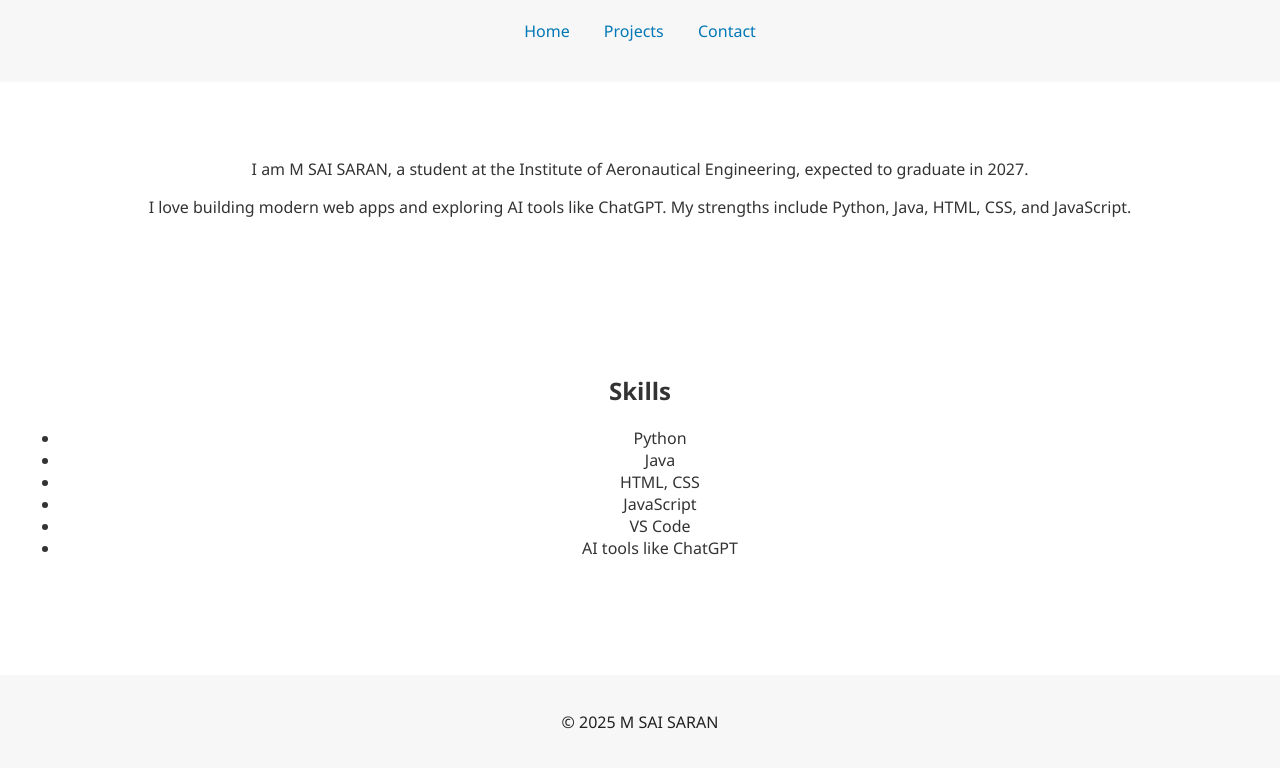
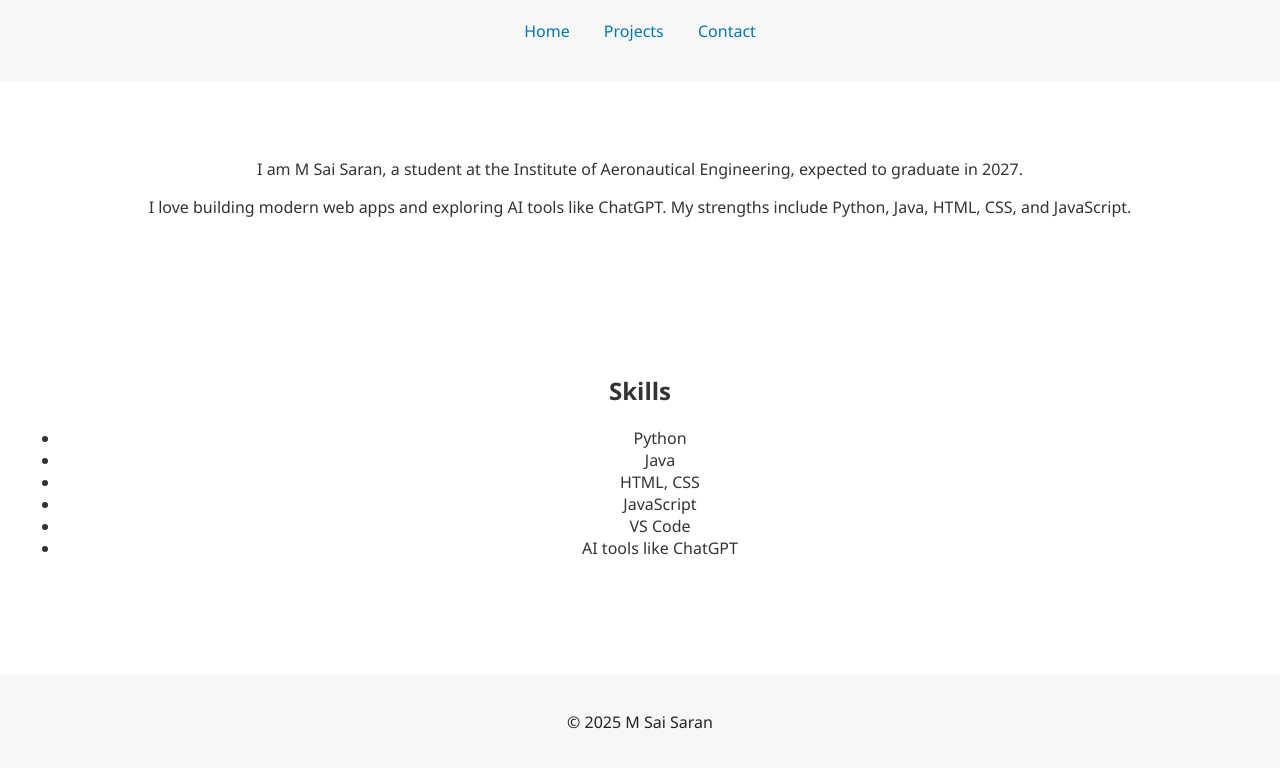
Before and after one commit to Bluethunder1909/Portfolio, a plain HTML site: page about.html in a window 1280 px wide. Shown: the part 106-874 px from the top of the page. Drawn offline with nearby package versions, Linux system fonts and the light colour scheme.

Commit message:
Update about.html

```diff
--- a/about.html
+++ b/about.html
@@ -18,7 +18,7 @@
   </header>
 
   <section class="hero" data-aos="fade-right">
-    <p>I am M SAI SARAN, a student at the Institute of Aeronautical Engineering, expected to graduate in 2027.</p>
+    <p>I am M Sai Saran, a student at the Institute of Aeronautical Engineering, expected to graduate in 2027.</p>
     <p>I love building modern web apps and exploring AI tools like ChatGPT. My strengths include Python, Java, HTML, CSS, and JavaScript.</p>
   </section>
 
@@ -35,7 +35,7 @@
   </section>
 
   <footer>
-    <p>&copy; 2025 M SAI SARAN</p>
+    <p>&copy; 2025 M Sai Saran</p>
   </footer>
 
   <script src="https://unpkg.com/aos@2.3.1/dist/aos.js"></script>
```
